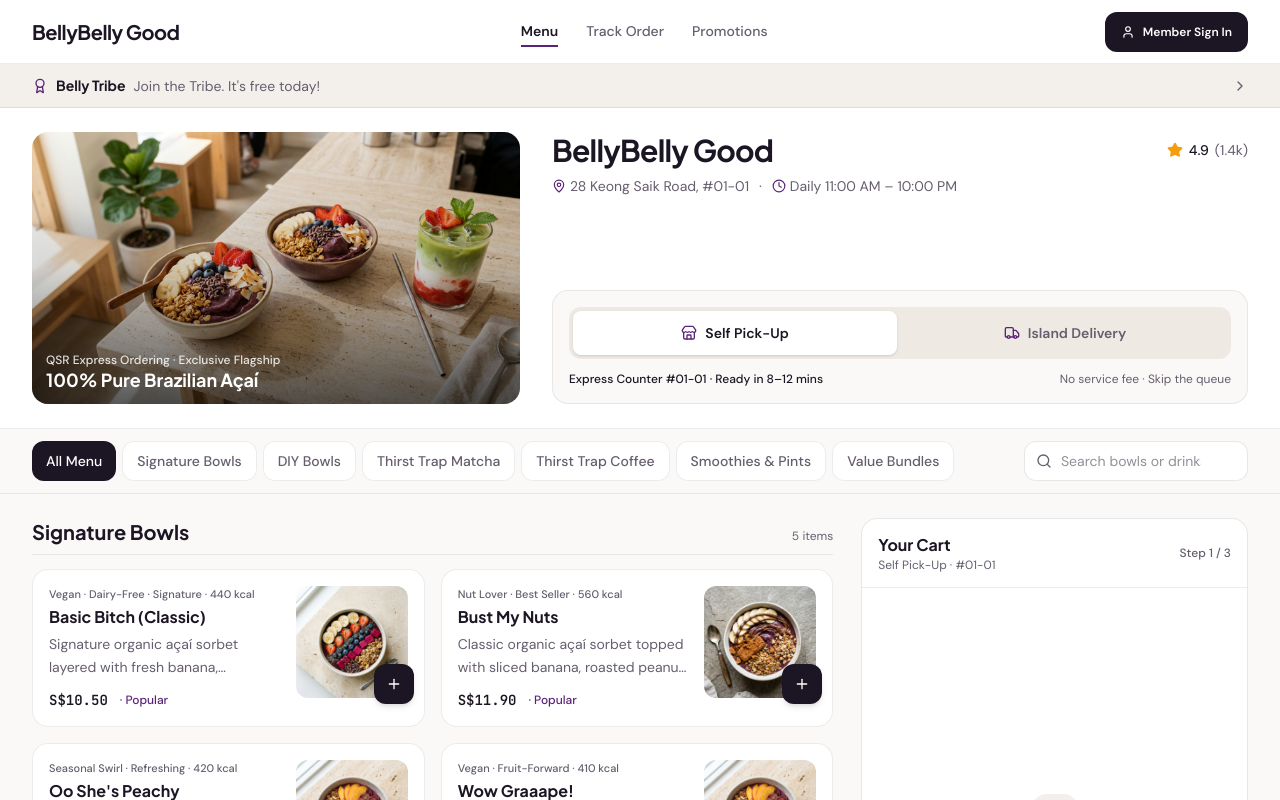
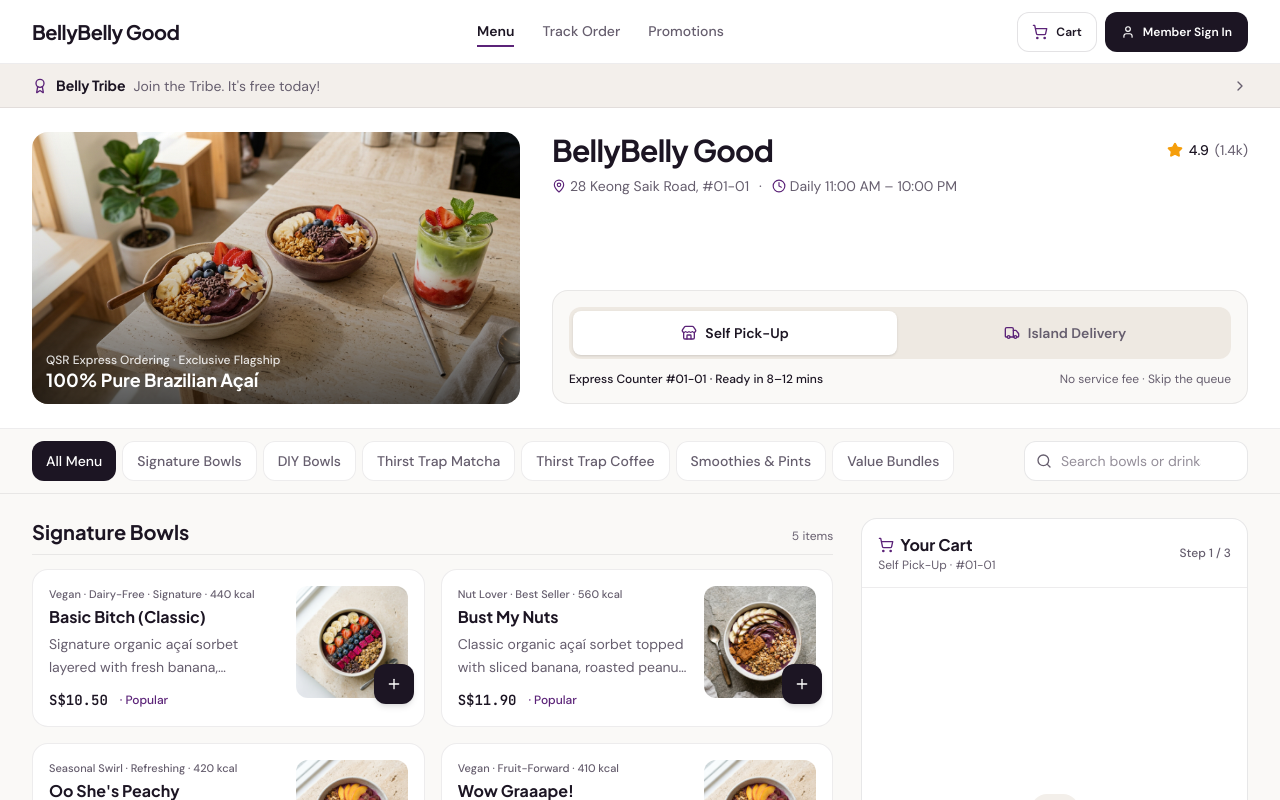
Before and after one commit to samwongjh/acai-ordering-system_ver.a, a React (Vite) app: page / in a window 1280 px wide. Shown: the top 800 px of the page. Built offline with nearby package versions, Linux system fonts and the light colour scheme.

Commit message:
Include Cart icon in header and open responsive Cart drawer across all views

```diff
--- a/src/App.tsx
+++ b/src/App.tsx
@@ -1,5 +1,5 @@
 import { useCallback, useEffect, useMemo, useState } from 'react';
-import { Clock, ShoppingBag, Tag, UtensilsCrossed, X } from 'lucide-react';
+import { Clock, ShoppingCart, Tag, UtensilsCrossed, X } from 'lucide-react';
 import type {
   CartItem,
   FulfillmentMode,
@@ -396,7 +396,7 @@ export default function App() {
               className="w-full h-11 rounded-xl bg-[#1C1523] hover:bg-[#5B2378] text-white px-4 flex items-center justify-between text-sm font-semibold shadow-sm active:scale-[0.99] transition-transform cursor-pointer"
             >
               <span className="flex items-center gap-2">
-                <ShoppingBag className="w-4 h-4" />
+                <ShoppingCart className="w-4 h-4" />
                 <span>View Cart ({cartCount})</span>
               </span>
               <span className="font-mono tabular-nums">S${cartSubtotal.toFixed(2)}</span>
@@ -438,17 +438,17 @@ export default function App() {
         )}
       </div>
 
-      {/* Mobile Full-Height Cart & Checkout Sheet */}
+      {/* Responsive Cart & Checkout Drawer (Bottom Sheet on Mobile, Right Slide-Over on Tablet/Desktop) */}
       {mobileCartOpen && (
         <div
-          className="lg:hidden fixed inset-0 z-50 bg-black/50 backdrop-blur-sm flex items-end"
+          className="fixed inset-0 z-50 bg-black/50 backdrop-blur-sm flex items-end md:items-stretch md:justify-end"
           role="dialog"
           aria-modal="true"
           aria-label="Cart and checkout"
           onClick={() => setMobileCartOpen(false)}
         >
           <div
-            className="w-full h-[92vh] bg-white rounded-t-3xl overflow-hidden flex flex-col"
+            className="w-full h-[92vh] md:h-full md:max-w-md bg-white rounded-t-3xl md:rounded-none md:rounded-l-2xl overflow-hidden flex flex-col shadow-2xl"
             onClick={(e) => e.stopPropagation()}
           >
             <CartCheckoutPanel
--- a/src/components/CartCheckoutPanel.tsx
+++ b/src/components/CartCheckoutPanel.tsx
@@ -7,7 +7,7 @@ import {
   Minus,
   Plus,
   QrCode,
-  ShoppingBag,
+  ShoppingCart,
   Smartphone,
   Tag,
   Trash2,
@@ -333,10 +333,13 @@ export function CartCheckoutPanel({
             </button>
           )}
           <div>
-            <h2 className="font-display text-base font-bold text-[#1C1523]">
-              {step === 'cart' && 'Your Cart'}
-              {step === 'identity' && 'Member or Guest'}
-              {step === 'payment' && 'Confirm & Pay'}
+            <h2 className="font-display text-base font-bold text-[#1C1523] flex items-center gap-1.5">
+              {step === 'cart' && <ShoppingCart className="w-4 h-4 text-[#5B2378] shrink-0" />}
+              <span>
+                {step === 'cart' && 'Your Cart'}
+                {step === 'identity' && 'Member or Guest'}
+                {step === 'payment' && 'Confirm & Pay'}
+              </span>
             </h2>
             <p className="text-xs text-[#665E6E] truncate">
               {fulfillmentMode === 'pickup' ? 'Self Pick-Up · #01-01' : 'Island Delivery · BellyBelly Good'}
@@ -365,7 +368,7 @@ export function CartCheckoutPanel({
       {items.length === 0 ? (
         <div className="p-8 text-center flex-1 flex flex-col items-center justify-center">
           <div className="w-12 h-12 rounded-2xl bg-[#F3EFEA] flex items-center justify-center text-[#5B2378] mb-3">
-            <ShoppingBag className="w-6 h-6" />
+            <ShoppingCart className="w-6 h-6" />
           </div>
           <p className="font-display text-base font-bold text-[#1C1523]">Your cart is empty</p>
           <p className="mt-1 text-xs text-[#665E6E] max-w-[230px]">
--- a/src/components/TopHeader.tsx
+++ b/src/components/TopHeader.tsx
@@ -1,4 +1,4 @@
-import { ShoppingBag, User } from 'lucide-react';
+import { ShoppingCart, User } from 'lucide-react';
 import type { MemberAccount } from '../types.ts';
 
 export type AppView = 'menu' | 'promotions' | 'track' | 'club';
@@ -24,7 +24,7 @@ export function TopHeader({
 }: TopHeaderProps) {
   return (
     <header className="h-[48px] md:h-16 bg-white/95 backdrop-blur-md border-b border-[#1C1523]/8">
-      <div className="max-w-7xl mx-auto h-full px-4 sm:px-6 lg:px-8 flex items-center justify-between gap-8">
+      <div className="max-w-7xl mx-auto h-full px-4 sm:px-6 lg:px-8 flex items-center justify-between gap-6">
         {/* Zone 1: Single text element wordmark */}
         <button
           type="button"
@@ -74,8 +74,22 @@ export function TopHeader({
           </button>
         </nav>
 
-        {/* Zone 3: Single Primary Contextual Action */}
+        {/* Zone 3: Cart & Member Actions */}
         <div className="flex items-center gap-2 shrink-0">
+          {/* Desktop & Tablet Cart button */}
+          <button
+            type="button"
+            onClick={onOpenMobileCart}
+            aria-label={`Open Cart${cartCount > 0 ? ` (${cartCount} items)` : ''}`}
+            className="hidden md:inline-flex items-center gap-2 px-3.5 py-2 rounded-xl border border-[#1C1523]/12 hover:border-[#5B2378]/40 bg-white hover:bg-[#FAF9F7] text-xs font-semibold text-[#1C1523] transition-colors whitespace-nowrap shrink-0 cursor-pointer min-h-[40px]"
+          >
+            <ShoppingCart className="w-4 h-4 text-[#5B2378]" />
+            <span>Cart</span>
+            {cartCount > 0 && (
+              <span className="font-mono tabular-nums text-[#5B2378]">({cartCount})</span>
+            )}
+          </button>
+
           {member ? (
             <button
               type="button"
@@ -114,7 +128,7 @@ export function TopHeader({
               aria-label="Open Cart"
               className="relative min-h-[40px] min-w-[40px] flex items-center justify-center rounded-xl text-[#1C1523] hover:bg-[#F3EFEA] transition-colors cursor-pointer"
             >
-              <ShoppingBag className="w-5 h-5" />
+              <ShoppingCart className="w-5 h-5" />
               {cartCount > 0 && (
                 <span className="absolute top-1 right-1 w-4 h-4 rounded-full bg-[#5B2378] text-white text-[10px] font-bold flex items-center justify-center tabular-nums">
                   {cartCount}
```
